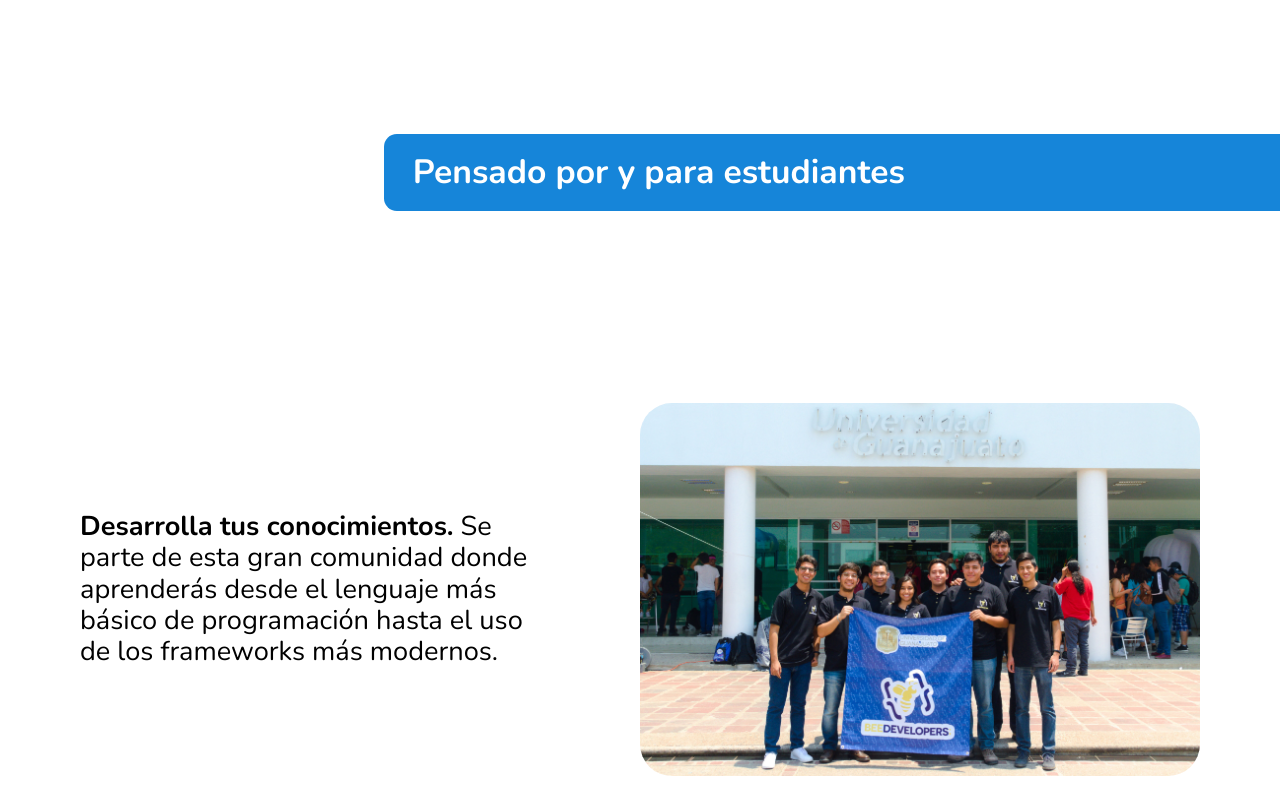
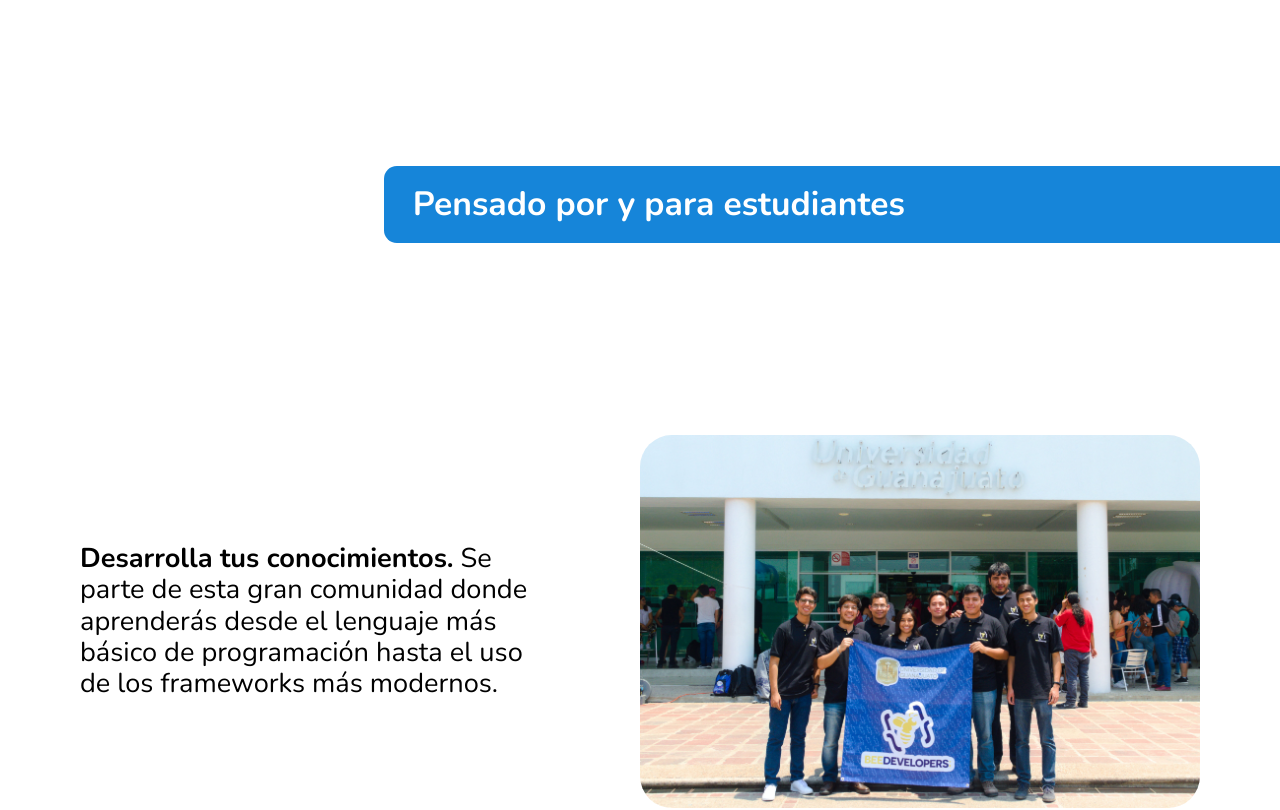
Before and after one commit to BeeDevelopers/WebPage, a React (Create React App) app: page / in a window 1280 px wide. Shown: the part 1460-2270 px from the top of the page. Built offline with nearby package versions, Linux system fonts and the light colour scheme.

Commit message:
cambios menores

```diff
--- a/src/components/css/miembro.module.css
+++ b/src/components/css/miembro.module.css
@@ -11,7 +11,7 @@
 .miembro img {
     margin-left: auto;
     margin-right: auto;
-    width: 8rem;
+    width: 10rem;
     border-radius: 6rem;
     margin-bottom: 0.5rem;
 }
--- a/src/components/css/nosotros.module.css
+++ b/src/components/css/nosotros.module.css
@@ -3,7 +3,7 @@
 
 }
 .container img {
-    width: 25rem;
+    width: 30rem;
     margin: 5rem;
     margin-top: 0rem;
     border-radius: 0.6rem;
--- a/src/components/css/separador.module.css
+++ b/src/components/css/separador.module.css
@@ -3,7 +3,7 @@
     overflow: hidden;
     padding: 0;
     max-width: 70%;
-    margin-top: 3rem;
+    margin-top: 5rem;
     margin-bottom: 2rem;
 }
 
```
